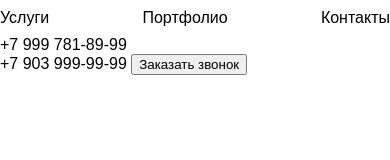
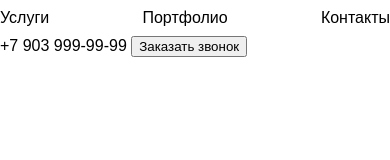
Before and after one commit to iolshn04/special-app, a plain HTML site: page app/index.html in a window 390 px wide. Drawn offline with Linux system fonts and the light colour scheme.

Commit message:
delete phone

```diff
--- a/app/index.html
+++ b/app/index.html
@@ -17,9 +17,6 @@
             <a href="#contacts">Контакты</a>
         </nav>
         <div>
-            <a href="tel:+79997818999">+7 999 781-89-99</a>
-        </div>
-        <div>
             <a href="tel:+79039999999">+7 903 999-99-99</a>
             <button>Заказать звонок</button>
         </div>
```
